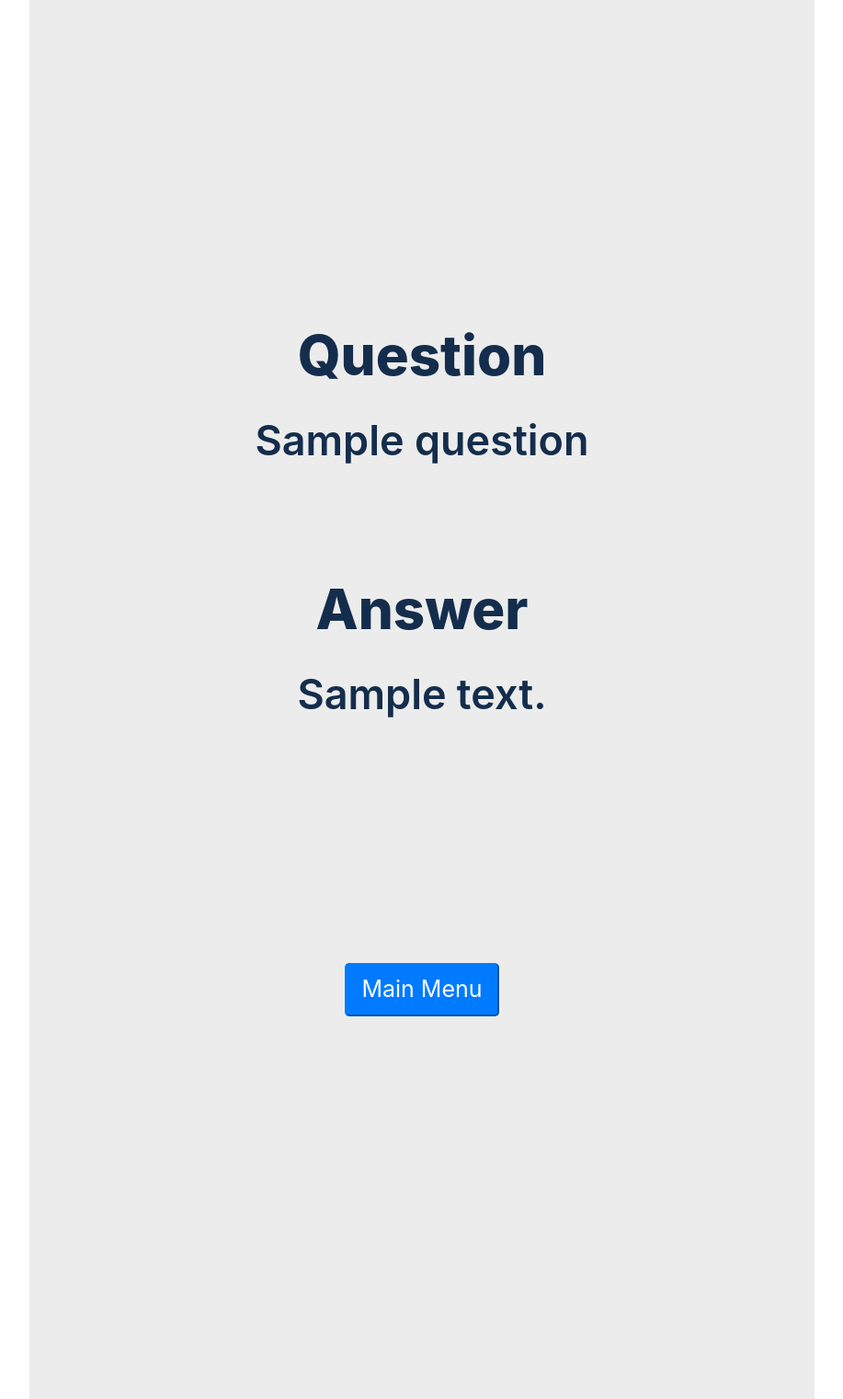
After one commit to garrycussoy/math_solver, a Django app: template math_solver_app/templates/solution.html in a window 1280 px wide. The commit adds this page. Shown: the whole page at 92% size, without its empty margins (181-1098 px from the left). Run offline with Django 3.2, Linux system fonts and the light colour scheme; the template is opened without the code that fills it: most values are stand-ins (such as "Sample title", 1, 10 or a date in 2020); some libraries are stand-ins or nearby versions.

Commit message:
simple ui for xs - md device done

```diff
--- a/math_solver/settings.py
+++ b/math_solver/settings.py
@@ -26,7 +26,7 @@ DEBUG = True
 
 ALLOWED_HOSTS = [
     '127.0.0.1',
-    '3cda6d897383.ngrok.io'
+    '4fe7642d31ec.ngrok.io'
 ]
 
 # Application definition
--- a/math_solver_app/static/css/main.css
+++ b/math_solver_app/static/css/main.css
@@ -108,3 +108,45 @@
     margin: 70px 0 60px 0;
   }
 }
+
+/* ---------------------------------------------------------------- */
+/* ----- Solution Page ----- */
+/* ---------------------------------------------------------------- */
+/* For small and medium size device */
+.solution-page-main-div {
+  background-color: #ECECEC;
+  text-align: center;
+}
+
+.solution-page-question-title {
+  color: #142D4C;
+  font-size: 60px;
+  font-weight: 800;
+  margin: 350px 0 30px 0;
+}
+
+.solution-page-question-content {
+  color: #142D4C;
+  font-size: 45px;
+  font-weight: 600;
+  margin: 20px 0 0px 0;
+}
+
+.solution-page-answer-title {
+  color: #142D4C;
+  font-size: 60px;
+  font-weight: 800;
+  margin: 120px 0 30px 0;
+}
+
+.solution-page-answer-content {
+  color: #142D4C;
+  font-size: 45px;
+  font-weight: 600;
+  margin: 20px 0 80px 0;
+}
+
+.solution-page-back-button {
+  margin: 185px 0 400px 0;
+  font-size: 25px;
+}
--- /dev/null
+++ b/math_solver_app/templates/solution.html
@@ -0,0 +1,38 @@
+<!--
+  Following HTML contains the view of solution page (the question, explanation and answer will be displayed)
+-->
+<html>
+  <head>
+    <title>Math Solver</title>
+
+    {% load static %}
+
+    <link rel="stylesheet" href="{% static 'css/bootstrap.min.css' %}" />
+    <link rel="stylesheet" href="{% static 'css/main.css' %}" />
+  </head>
+
+  <body>
+    <div class="container-fluid">
+      <div class="row">
+        <div class="col-12 col-lg-2"></div>
+
+        <!-- Main Part of Solution Page -->
+        <div class="col-12 col-lg-8 solution-page-main-div">
+          <h1 class="solution-page-question-title">Question</h1>
+          <h2 class="solution-page-question-content">{{ question }}</h2>
+          <h1 class="solution-page-answer-title">Answer</h1>
+          <h2 class="solution-page-answer-content">{{ answer }}</h2>
+          <form method="POST" action="{% url 'math_solver_app:index' %}">
+            {% csrf_token %}
+            <div class="solution-page-button-container">
+              <button class="btn-lg btn-primary solution-page-back-button" type="submit">Main Menu</button>
+            </div>
+          </form>
+        </div>
+
+        <div class="col-12 col-lg-2"></div>
+      </div>
+    </div>
+    <script src="{% static 'js/bootstrap.min.js' %}"></script>
+  </body>
+</html>
--- a/math_solver_app/views.py
+++ b/math_solver_app/views.py
@@ -8,6 +8,7 @@ from io import BytesIO
 import numpy as np
 import cv2
 import base64
+import os
 
 # Import core modules
 from core.main import solve
@@ -24,9 +25,10 @@ def get_problem(request):
     problem_image = Image.open(BytesIO(base64.b64decode(problem_image)))
     problem_image.save('core/images/problem.png', 'PNG')
     problem_image = cv2.imread('core/images/problem.png')
+    os.remove('core/images/problem.png')
 
     # Solve the problem
     qna_dict = solve(problem_image, request.POST['topic_field'])
 
     # Render the view
-    return render(request, 'index.html', qna_dict)
+    return render(request, 'solution.html', qna_dict)
```
